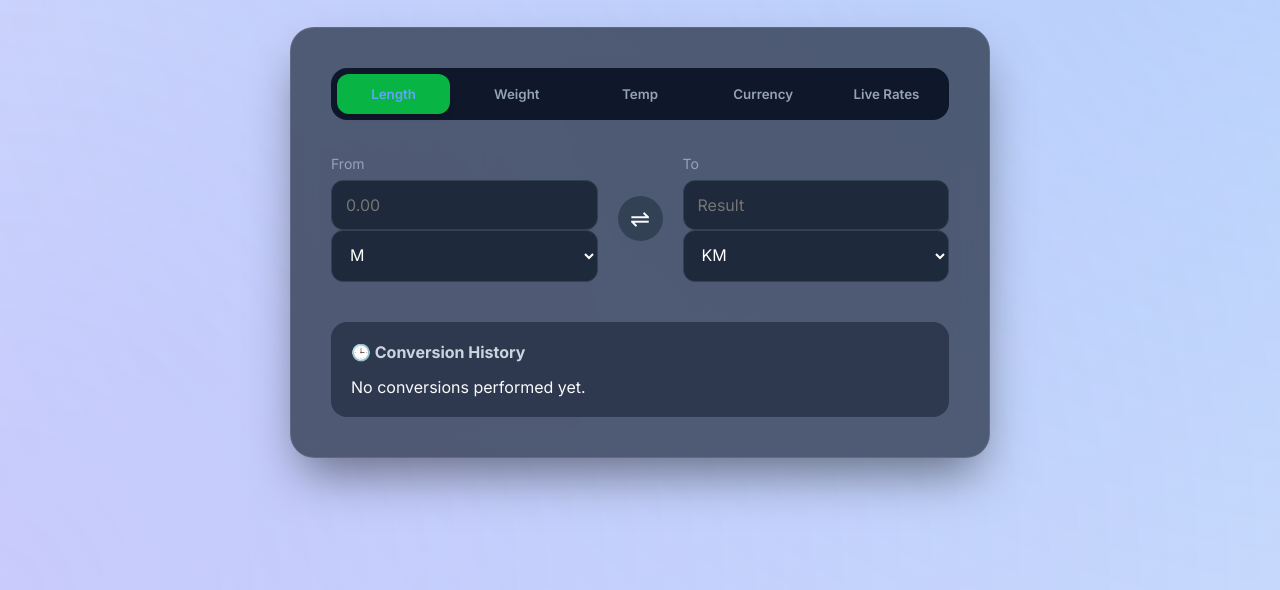
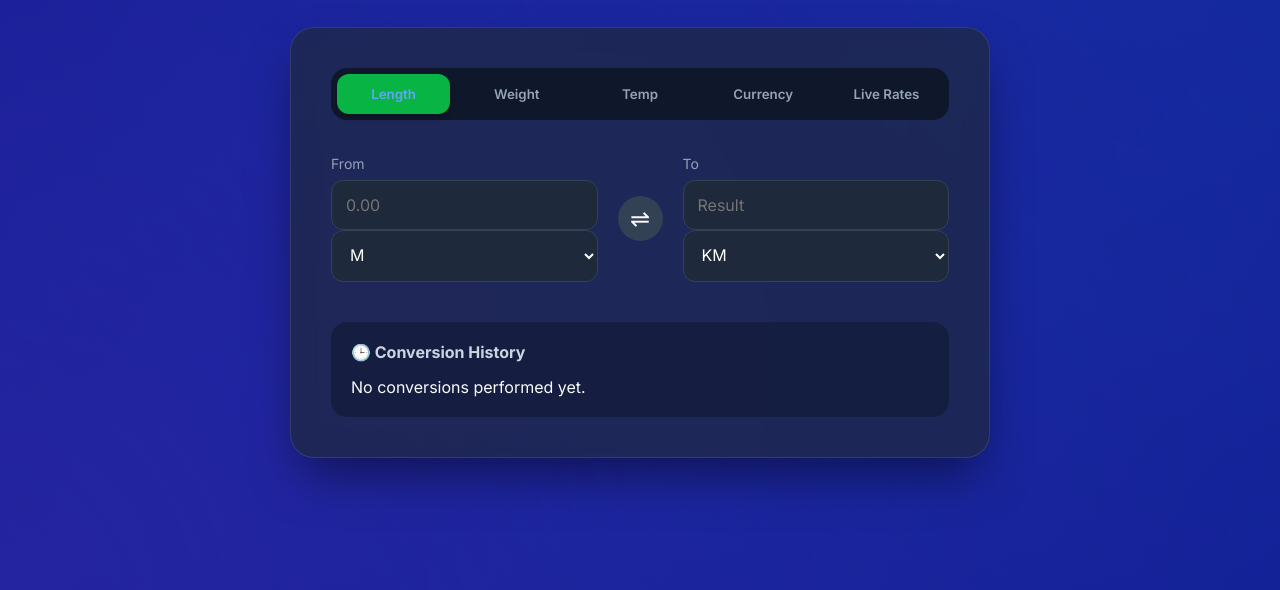
Before and after one commit to Mihiranga-K/Unit-Converter-Assignment-1, a website: page src/index.html in a window 1280 px wide. Shown: the part 210-800 px from the top of the page. Drawn offline with Linux system fonts and the light colour scheme.

Commit message:
Again change colours in back ground

```diff
--- a/src/styles/main.css
+++ b/src/styles/main.css
@@ -6,7 +6,7 @@
 }
 
 body {
-    background: #3b82f633;
+    background: #0C168B;
     color: #f8fafc;
     min-height: 100vh;
     display: flex;
```
